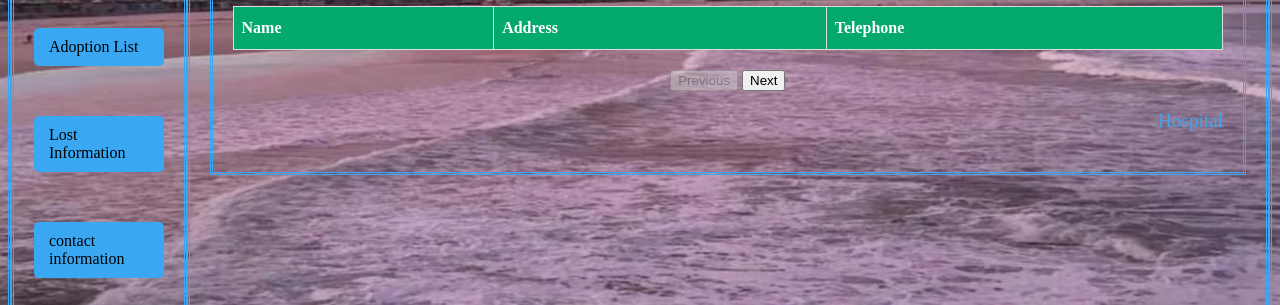
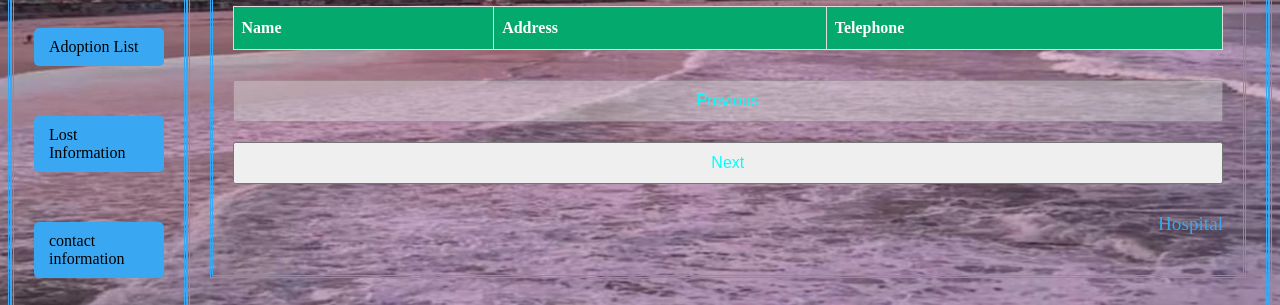
Before and after one commit to 935944905/web.html, a plain HTML site: page index.html in a window 1280 px wide. Both pictures are taken after a click on the link "Hospital". Shown: the part 495-800 px from the top of the page. Drawn offline with Linux system fonts and the light colour scheme.

Commit message:
Update styles.css

```diff
--- a/styles.css
+++ b/styles.css
@@ -221,3 +221,15 @@
             width: 100%;
             height: auto;
             }
+            input, button {
+                width: 100%;
+                padding: 10px;
+                margin: 10px 0;
+                font-size: 16px;
+                color: aqua;
+            }
+            #response {
+                margin-top: 20px;
+                font-weight: bold;
+                color: aqua;
+            }
```
